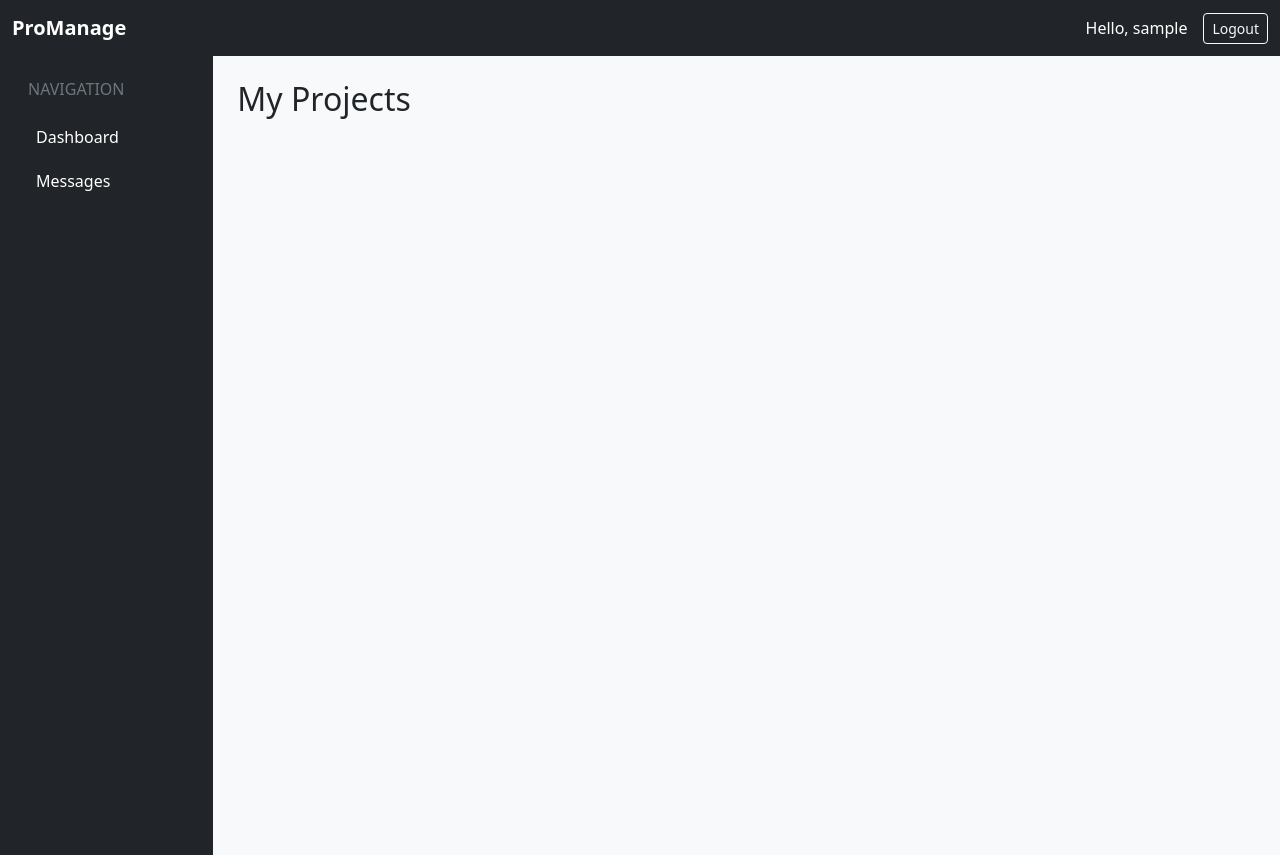
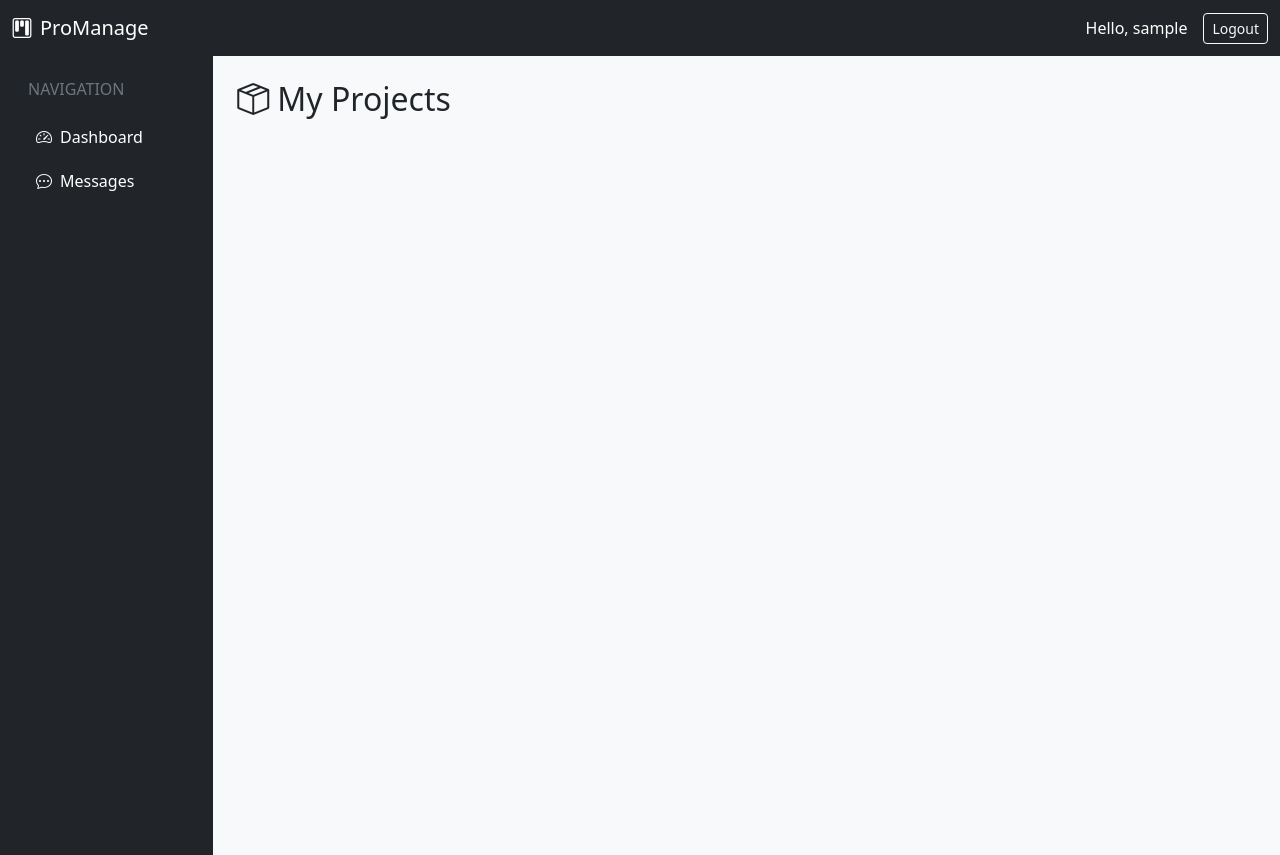
Before and after one commit to Tanvi-Bagwe/project-management-django, a Django app: page /dashboard/ in a window 1280 px wide. Shown: the top 855 px of the page. Run offline with Django 5.2, Linux system fonts and the light colour scheme; the visitor is signed in with stand-in values (Sample User, id 1); data that the repository does not hold is empty.

Commit message:
some iconography

```diff
--- a/templates/accounts/login.html
+++ b/templates/accounts/login.html
@@ -9,7 +9,7 @@
             <div class="card shadow-sm">
                 <div class="card-body p-4">
 
-                    <h3 class="text-center mb-4">Login</h3>
+                    <h3 class="text-center mb-4"><i class="bi bi-box-arrow-in-right me-2"></i>Login</h3>
 
                     <form id="loginForm"
                           data-submit-url="{% url 'login_submit' %}"
--- a/templates/accounts/register.html
+++ b/templates/accounts/register.html
@@ -9,7 +9,7 @@
             <div class="card shadow-sm">
                 <div class="card-body p-4">
 
-                    <h3 class="text-center mb-4">Create Account</h3>
+                    <h3 class="text-center mb-4"><i class="bi bi-person-plus me-2"></i>Create Account</h3>
 
                     <form id="registerForm" data-submit-url="{% url 'register_submit' %}" novalidate>
                         {% csrf_token %}
--- a/templates/base.html
+++ b/templates/base.html
@@ -43,6 +43,7 @@
             align-items: center;
         }
 
+
     </style>
 
     {% block extra_css %}{% endblock %}
--- a/templates/dashboard/index.html
+++ b/templates/dashboard/index.html
@@ -1,7 +1,7 @@
 {% extends "base.html" %}
 {% block content %}
 
-    <h2 class="mb-4">My Projects</h2>
+    <h2 class="mb-4"><i class="bi bi-box-seam me-2"></i>My Projects</h2>
 
     <div class="accordion" id="projectAccordion">
 
@@ -11,6 +11,7 @@
                     <button class="accordion-button collapsed"
                             data-bs-toggle="collapse"
                             data-bs-target="#project{{ project.id }}">
+                        <i class="bi bi-folder-fill me-2 text-primary"></i>
                         {{ project.name }}
                     </button>
                 </h2>
@@ -26,12 +27,25 @@
                                 {% if task.project_id == project.id %}
                                     <li class="list-group-item d-flex justify-content-between">
                                         <div>
-                                            <strong>{{ task.title }}</strong><br>
-                                            <small>Status: {{ task.status }}</small>
+                                            <strong><i class="bi bi-sticky me-1"></i>{{ task.title }}
+                                            </strong><br>
+                                            <small>{% if task.status.code == "todo" %}
+                                                <span class="badge bg-secondary">
+                                                    <i class="bi bi-circle me-1"></i>To Do
+                                                </span>
+                                            {% elif task.status.code == "in_progress" %}
+                                                <span class="badge bg-warning text-dark">
+                                                    <i class="bi bi-arrow-repeat me-1"></i>In Progress
+                                                </span>
+                                            {% else %}
+                                                <span class="badge bg-success">
+                                                    <i class="bi bi-check-circle me-1"></i>Done
+                                                </span>
+                                            {% endif %}</small>
                                         </div>
                                         <span class="badge bg-secondary">
-                  {{ task.priority }}
-                </span>
+                                          {{ task.priority }}
+                                        </span>
                                     </li>
                                 {% endif %}
                             {% empty %}
--- a/templates/partials/navbar.html
+++ b/templates/partials/navbar.html
@@ -9,7 +9,9 @@
     {% endif %}
 
     <div class="container-fluid">
-        <a class="navbar-brand fw-bold" href="#">ProManage</a>
+        <a class="navbar-brand" href="{% url 'dashboard' %}">
+            <i class="bi bi-kanban me-2"></i>ProManage
+        </a>
 
         <button class="navbar-toggler" type="button" data-bs-toggle="collapse"
                 data-bs-target="#navbarNav">
--- a/templates/partials/sidebar.html
+++ b/templates/partials/sidebar.html
@@ -11,14 +11,14 @@
 
             <li class="nav-item">
                 <a class="nav-link text-white" href="{% url 'dashboard' %}">
-                    Dashboard
+                    <i class="bi bi-speedometer2 me-2"></i>Dashboard
                 </a>
             </li>
 
             {% if user.profile.role == "admin" %}
                 <li class="nav-item">
                     <a class="nav-link text-white" href="#">
-                        User Management
+                        <i class="bi bi-people me-2"></i>User Management
                     </a>
                 </li>
             {% endif %}
@@ -26,14 +26,14 @@
             {% if user.profile.role in "admin manager" %}
                 <li class="nav-item">
                     <a class="nav-link text-white" href="#">
-                        Projects
+                        <i class="bi bi-folder2-open me-2"></i>Projects
                     </a>
                 </li>
             {% endif %}
 
             <li class="nav-item">
                 <a class="nav-link text-white" href="#">
-                    Messages
+                    <i class="bi bi-chat-dots me-2"></i>Messages
                 </a>
             </li>
 
```
